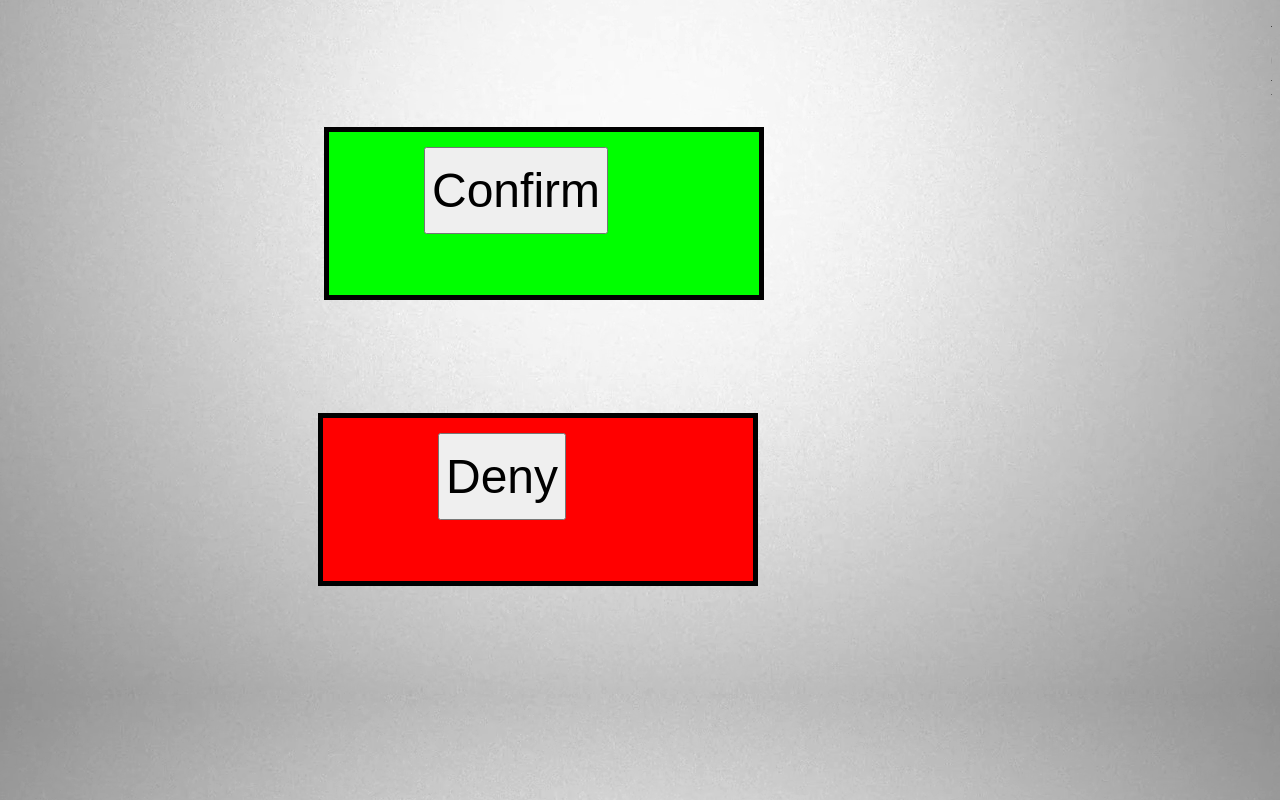
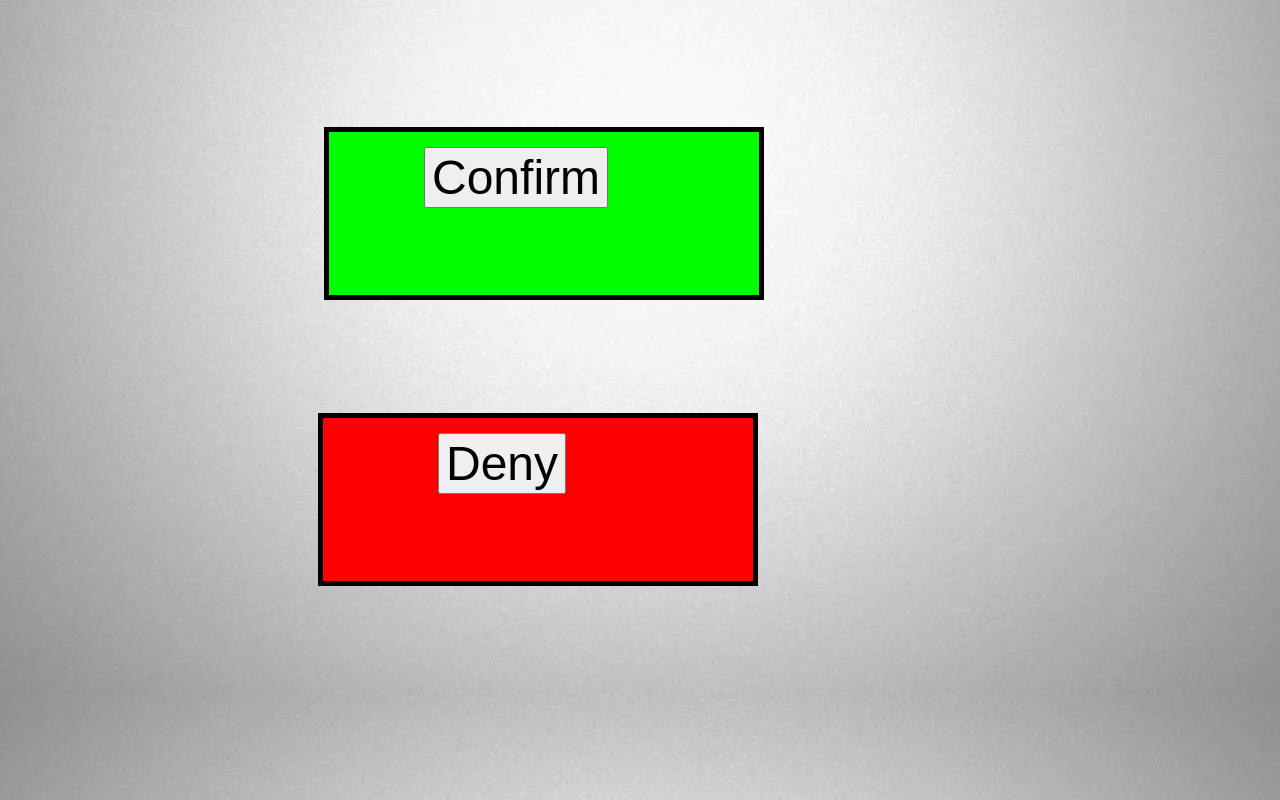
Before and after one commit to CaseyEGR/PackageSecureConfirmation, a plain HTML site: page index.html in a window 1280 px wide. Drawn offline with Linux system fonts and the light colour scheme.

Commit message:
something

```diff
--- a/index.html
+++ b/index.html
@@ -32,7 +32,7 @@
 
 <div class="bordered">
 <div class = "confirm">
-	<button href = ""class = "confirm_hyperlink"><p ALIGN=LEFT><font size = "10">Confirm</font></p></button>
+	<button href = ""class = "confirm_hyperlink"><font size = "10">Confirm</font></button>
 
 </div>
 
@@ -40,7 +40,7 @@
 
 <div class = "bordered1">
 <div class = "deny">
-	<button href = "" class = "Alert_Amazon_hyperlink"><p ALIGN=LEFT><font size = "10">Deny</font></p></button>
+	<button href = "" class = "Alert_Amazon_hyperlink"><font size = "10">Deny</font></button>
 </div>
 </div>
 	<style>
```
Also changed, not shown: 1 other file.
